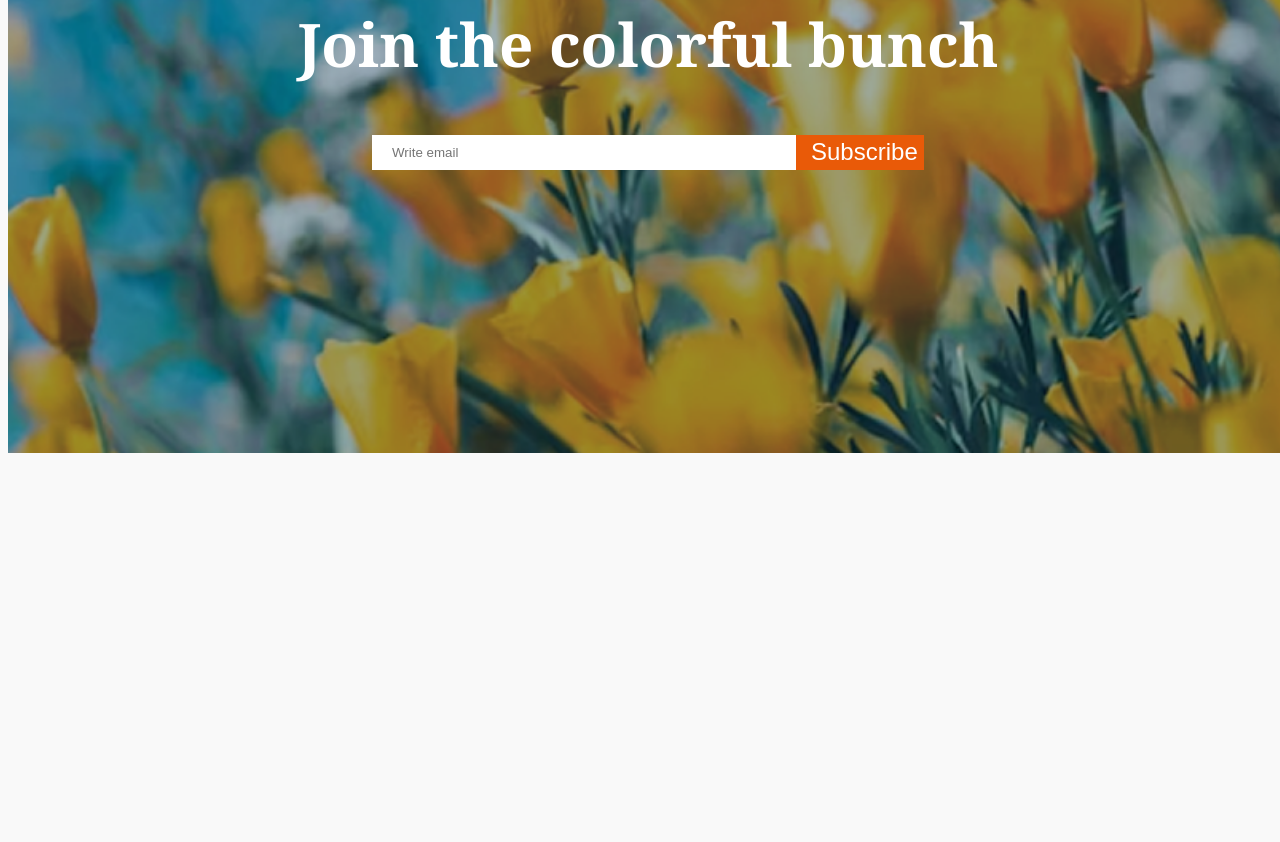
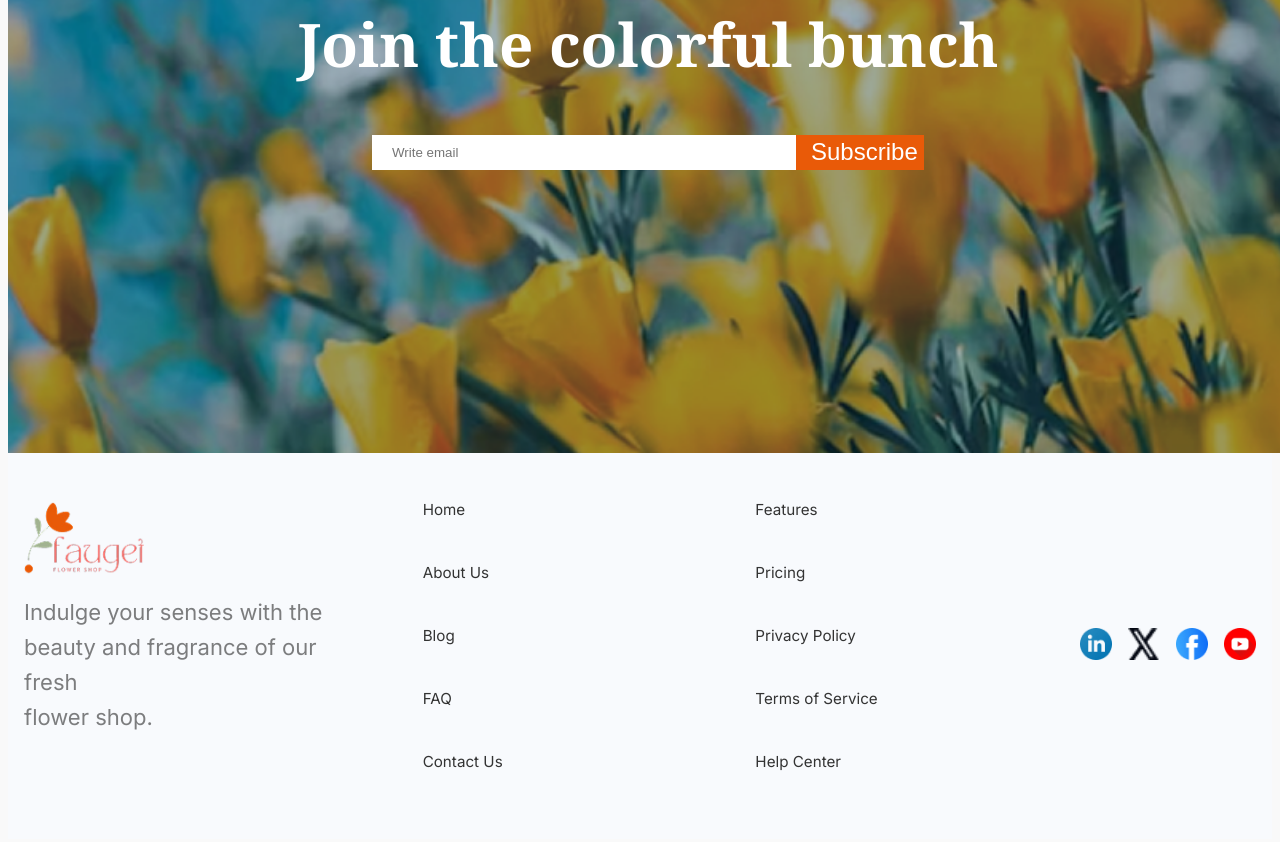
Before and after one commit to Hrisikes/assignment02, a plain HTML site: page index.html in a window 1280 px wide. Shown: the part 3693-4535 px from the top of the page. Before the commit the page ends 4154 px from the top, so only its background shows below. Drawn offline with Linux system fonts and the light colour scheme.

Commit message:
footer-section added

```diff
--- a/index.html
+++ b/index.html
@@ -172,3 +172,37 @@
 </div>
 </div></section>
 </div>
+<footer class="footer">
+  <div class="footer-container">
+    <div class="footer-brand">
+      <img src="assets/logo.png" alt="" class="logo" />
+      <p class="banner-text">Indulge your senses with the <br> beauty and fragrance of our fresh<br>flower shop.</p>
+    </div>
+
+    <div class="footer-links ">
+      <div class="banner-text">
+        <a href="index.html">Home</a>
+        <a href="">About Us</a>
+        <a href="">Blog</a>
+        <a href="">FAQ</a>
+        <a href="">Contact Us</a>
+      </div>
+      <div class="banner-text">
+        <a href="">Features</a>
+        <a href="">Pricing</a>
+        <a href="">Privacy Policy</a>
+        <a href="">Terms of Service</a>
+        <a href="">Help Center</a>
+      </div>
+    </div>
+
+    <div class="footer-socials">
+      <a href=""><img src="assets/icon-linkedin.png" alt="LinkedIn" /></a>
+      <a href=""><img src="assets/icon-twitter.png" alt="X" /></a>
+      <a href=""><img src="assets/icon-facebook.png" alt="Facebook" /></a>
+      <a href=""><img src="assets/icon-youtube.png" alt="YouTube" /></a>
+    </div>
+  </div>
+</footer>
+</body>
+</html
--- a/style.css
+++ b/style.css
@@ -1,3 +1,5 @@
+            /* starting */
+
 /* nav section */
 body{
     background-color: #f9f9f9;
@@ -423,3 +425,87 @@ align-items: center;
     font-size: 1rem;
   }
 }
+
+/* footer-section */
+
+
+.footer {
+  padding: 3rem 1rem;
+  background-color: #f8fafd;
+ color:rgba(0, 0, 0, 0.5);
+   font-family: "Inter", sans-serif ;
+}
+
+.footer-container {
+  max-width: 1440px;
+  margin: auto;
+  display: flex;
+  flex-wrap: wrap;
+  justify-content: space-between;
+  gap: 2.5rem;
+}
+
+.footer-brand {
+  flex: 1 1 100px;
+}
+
+.footer-brand .logo {
+  width: 120px;
+  margin-bottom: 1rem;
+}
+
+.footer-brand p {
+  max-width: 340px;
+  line-height: 1.6;
+  font-size: 22px;
+}
+
+.footer-links {
+  display: flex;
+  gap: 3rem;
+  flex: 2 1 100px;
+
+}
+
+.footer-links div {
+  display: flex;
+  flex-direction: column;
+  gap: 2.8rem;
+  font-size: larger;
+
+}
+
+.footer-links a {
+  text-decoration: none;
+  color: #333;
+  font-size: 0.95rem;
+}
+
+.footer-socials {
+  display: flex;
+  align-items: center;
+  gap: 1rem;
+  flex-wrap: wrap;
+}
+
+.footer-socials img {
+  width: 32px;
+  height: 32px;
+}
+@media (max-width: 576px) {
+  .footer-container {
+    flex-direction: column;
+    align-items: flex-start;
+  }
+
+  .footer-links {
+    flex-direction: column;
+    gap: 1.5rem;
+  }
+
+  .footer-socials {
+    margin-top: 0.5rem;
+    justify-content: flex-start;
+  }
+}
+            /* the end */
```
